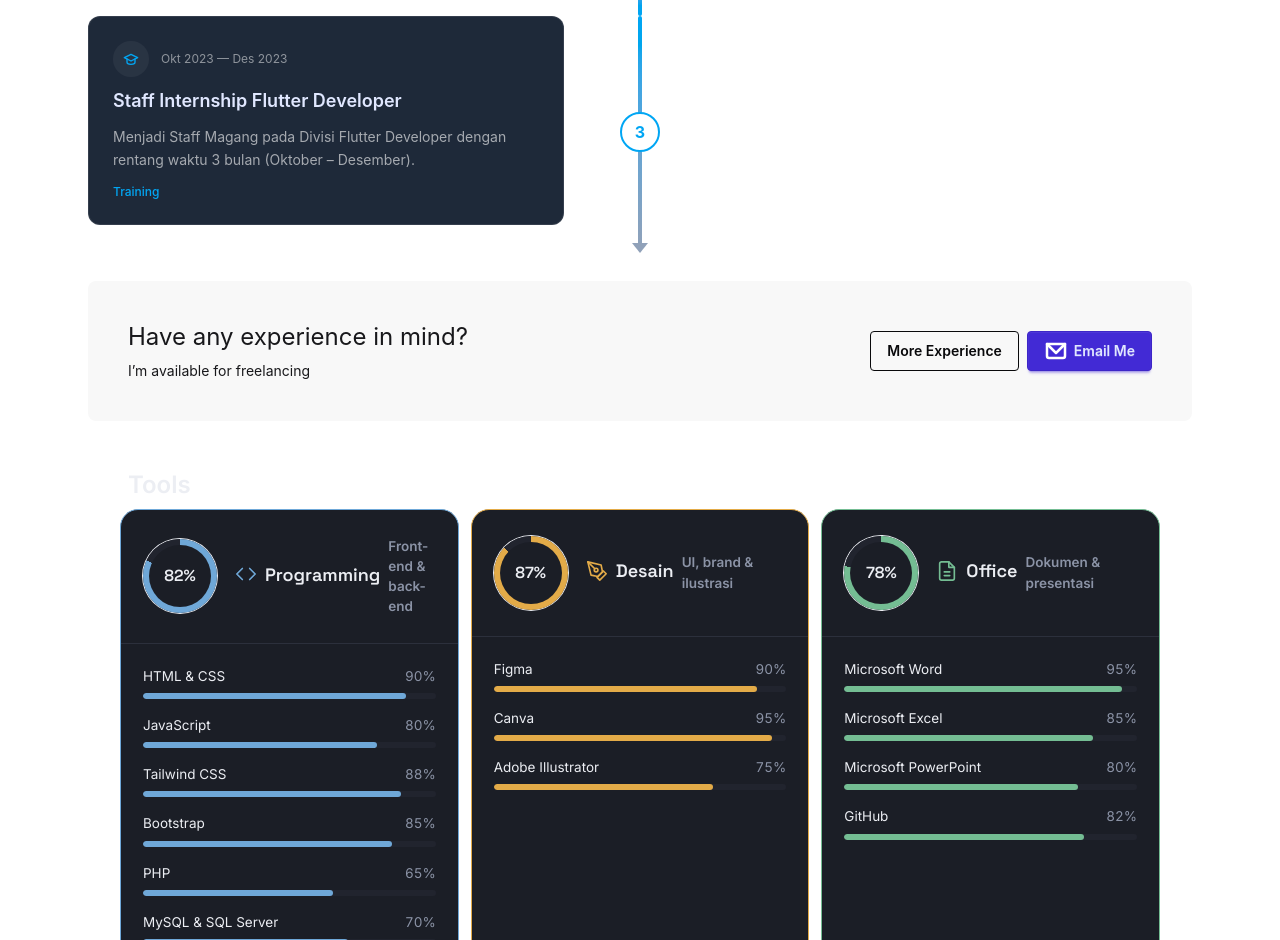
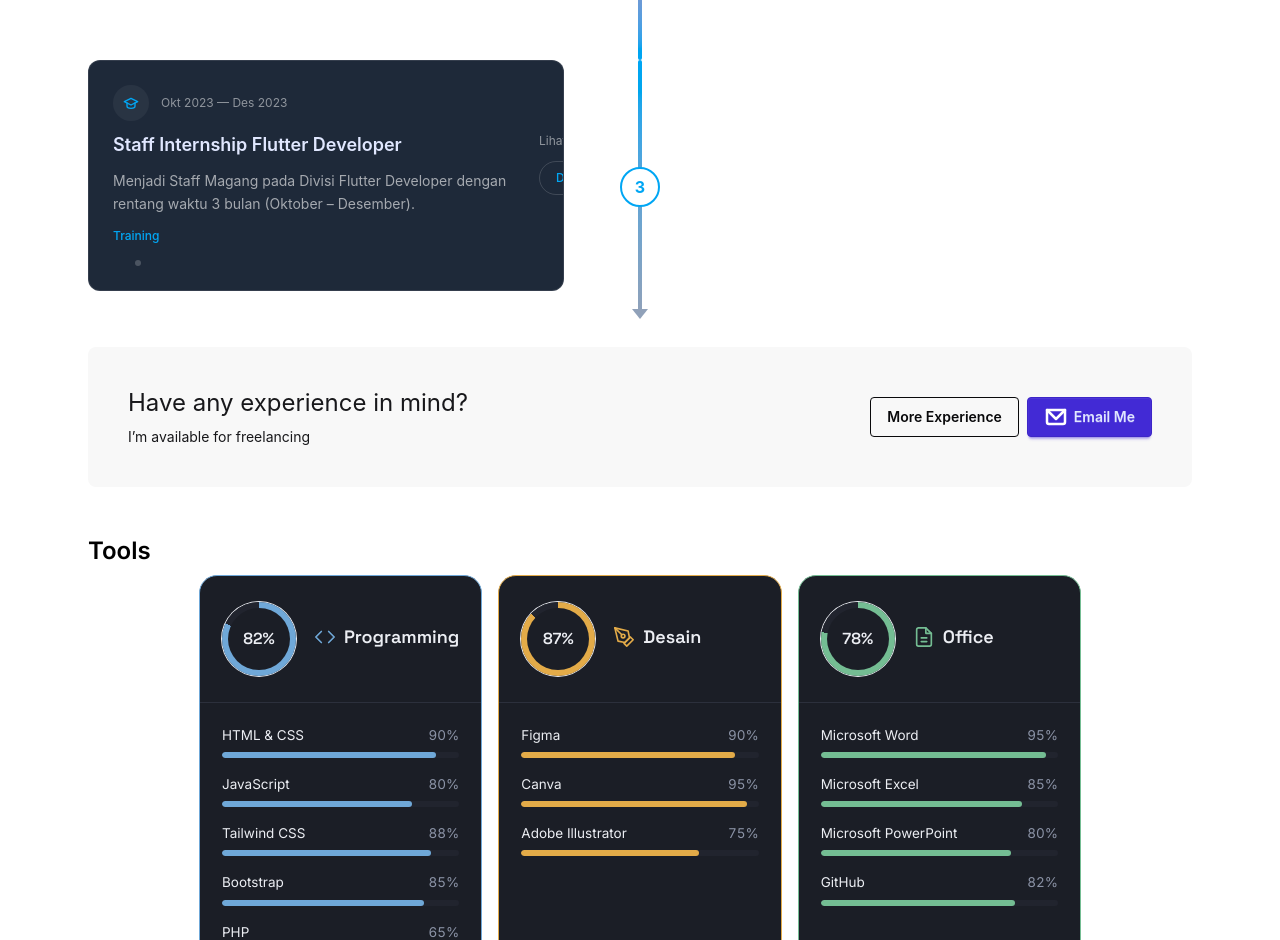
Before and after one commit to dzulfiqar03/DzulfiqarPortofolio_2026, a React (Vite) app: page / in a window 1280 px wide. Shown: the part 1860-2800 px from the top of the page. Built offline with nearby package versions, Linux system fonts and the light colour scheme.

Commit message:
My Portofolio 2026

```diff
--- a/src/App.tsx
+++ b/src/App.tsx
@@ -32,7 +32,7 @@ function App() {
     <>
       <div
         ref={progressRef}
-                className="fixed top-0 z-50 h-1 w-0 bg-primary"
+        className="fixed top-0 left-0 z-[9999] h-1 w-0 bg-primary"
         aria-hidden="true"
       />
       <Navbar />
@@ -42,10 +42,6 @@ function App() {
       <div className="bg-base-200">
         <Footer />
       </div>
-
-
-
-
 
       <style>{
         `
--- a/src/components/Tools.tsx
+++ b/src/components/Tools.tsx
@@ -125,18 +125,18 @@ export default function Tools() {
 
     return (
         <>
-            <section id="tools" className="wrap py-10">
-                <div className="flex flex-row justify-between items-start w-full p-2">
-                    <h2 className="text-lg lg:text-2xl font-bold primary-content">
+            <section id="tools" className="wrap  mx-auto px-6   py-10">
+                <div className="flex max-w-6xl mx-auto px-6  flex-row justify-between items-start w-full p-2">
+                    <h2 className="text-lg lg:text-2xl font-bold text-black">
                         Tools
                     </h2>
                 </div>
 
-                <div className="flex m-auto justify-evenly gap-3" id="category-grid">
+                <div className="grid lg:grid-cols-3 md:grid-cols-2 sm:grid-cols-1 gap-4  m-auto group w-max" id="category-grid">
                     {categories.map((cat) => (
                         <div
                             key={cat.id}
-                            className="card-tools w-100 reveal"
+                            className="card-tools group  hover:-rotate-6 hover:-translate-x-3 hover:-translate-y-3  reveal"
                             data-open="true"
                             style={{ "--accent": cat.accent } as React.CSSProperties}
                         >
@@ -157,7 +157,7 @@ export default function Tools() {
                                         />
                                         {cat.title}
                                     </h3>
-                                    <p>{cat.tagline}</p>
+
                                 </div>
                             </button>
 
@@ -182,10 +182,7 @@ export default function Tools() {
                     ))}
                 </div>
 
-                <div className="foot-note">
-                    <span className="dot"></span>Persentase mencerminkan tingkat kenyamanan
-                    penggunaan, bukan sertifikasi formal.
-                </div>
+
             </section>
 
             <style>
@@ -203,7 +200,7 @@ export default function Tools() {
 
     color: var(--text);
     font-family: "Inter", sans-serif;
-    max-width: 1040px;
+
     margin: 0 auto;
   }
 
@@ -237,7 +234,6 @@ export default function Tools() {
     border: 1px solid var(--border);
     border-radius: var(--radius);
     overflow: hidden;
-    transition: border-color 0.25s ease;
   }
   .card-tools[data-open="true"] {
     border-color: var(--accent, var(--border));
--- a/src/components/experiences/CardExperiences.tsx
+++ b/src/components/experiences/CardExperiences.tsx
@@ -1,16 +1,30 @@
+import {useState } from "react";
+import { ChevronRight } from "lucide-react";
 import type { ExpItem, Segment } from "./Experiences";
 
 interface CardExpProps {
-    item: ExpItem;
+  item: ExpItem & {
+    evidenceImage?: string;
+    evidenceCaption?: string;
+    documentationUrl?: string;
+  };
   accent: Segment;
   alignRight?: boolean;
+  onNavigate?: (id: ExpItem["id"]) => void;
 }
 
-// Small inline icons so the component has no extra dependency to install.
+
 function UsersIcon({ className }: { className?: string }) {
   return (
-        <svg viewBox="0 0 24 24" fill="none" stroke="currentColor" strokeWidth="2"
-            strokeLinecap="round" strokeLinejoin="round" className={className}>
+    <svg
+      viewBox="0 0 24 24"
+      fill="none"
+      stroke="currentColor"
+      strokeWidth="2"
+      strokeLinecap="round"
+      strokeLinejoin="round"
+      className={className}
+    >
       <path d="M17 21v-2a4 4 0 0 0-4-4H5a4 4 0 0 0-4 4v2" />
       <circle cx="9" cy="7" r="4" />
       <path d="M23 21v-2a4 4 0 0 0-3-3.87" />
@@ -21,8 +35,15 @@ function UsersIcon({ className }: { className?: string }) {
 
 function GraduationCapIcon({ className }: { className?: string }) {
   return (
-        <svg viewBox="0 0 24 24" fill="none" stroke="currentColor" strokeWidth="2"
-            strokeLinecap="round" strokeLinejoin="round" className={className}>
+    <svg
+      viewBox="0 0 24 24"
+      fill="none"
+      stroke="currentColor"
+      strokeWidth="2"
+      strokeLinecap="round"
+      strokeLinejoin="round"
+      className={className}
+    >
       <path d="M22 10 12 5 2 10l10 5 10-5Z" />
       <path d="M6 12v5c0 1.66 2.69 3 6 3s6-1.34 6-3v-5" />
     </svg>
@@ -31,8 +52,15 @@ function GraduationCapIcon({ className }: { className?: string }) {
 
 function BriefcaseIcon({ className }: { className?: string }) {
   return (
-        <svg viewBox="0 0 24 24" fill="none" stroke="currentColor" strokeWidth="2"
-            strokeLinecap="round" strokeLinejoin="round" className={className}>
+    <svg
+      viewBox="0 0 24 24"
+      fill="none"
+      stroke="currentColor"
+      strokeWidth="2"
+      strokeLinecap="round"
+      strokeLinejoin="round"
+      className={className}
+    >
       <rect x="2" y="7" width="20" height="14" rx="2" />
       <path d="M16 21V5a2 2 0 0 0-2-2h-4a2 2 0 0 0-2 2v16" />
     </svg>
@@ -53,8 +81,8 @@ function ExperienceTypeIcon({ type, className }: { type: string; className?: str
   return <BriefcaseIcon className={className} />;
 }
 
-export default function CardExperiences({ item, accent }: CardExpProps) {
-    const formatDate = (value: Date) =>
+export default function CardExperiences({ item, accent, onNavigate }: CardExpProps) {
+  const formatDate = (value: Date | string) =>
     new Date(value).toLocaleDateString("id-ID", {
       month: "short",
       year: "numeric",
@@ -62,17 +90,61 @@ export default function CardExperiences({ item, accent }: CardExpProps) {
 
   const experienceType = String(item.type).replaceAll("_", " ");
 
+  const slides = [
+    { id: "overview" as const },
+    ...(item.evidenceImage ? [
+        { id: "evidence" as const
+
+        }
+
+    ] : []),
+    { id: "documentation" as const },
+  ];
+
+  const [activeIndex, setActiveIndex] = useState(0);
+
+  const goToNext = (e: React.MouseEvent) => {
+    e.preventDefault();
+    e.stopPropagation();
+    setActiveIndex((prev) => (prev + 1) % slides.length);
+
+  };
+
+  const handleCardClick = () => {
+    if (onNavigate) {
+      onNavigate(item.id);
+    } else {
+      window.location.href = `/experiences/${item.id}`;
+    }
+  };
+
   return (
-        <a
-            href={`/experiences/${item.id}`}
-            className="group block rounded-xl border border-white/10 bg-gray-800 p-5 lg:p-6 transition-colors duration-300 hover:border-white/25"
+    <div
+      role="link"
+      tabIndex={0}
+      onClick={handleCardClick}
+      onKeyDown={(e) => e.key === "Enter" && handleCardClick()}
+
+      className="group relative block cursor-pointer overflow-hidden rounded-xl border border-white/10 bg-gray-800 p-5 lg:p-6 transition-colors duration-300 hover:border-white/25"
     >
+      {/* track slide: geser horizontal sesuai activeIndex */}
+      <div
+        className="flex transition-transform duration-500 ease-out"
+        style={{ transform: `translateX(-${activeIndex * 100}%)` }}
+      >
+        {slides.map((slide) => (
+          <div key={slide.id} className="w-full shrink-0 pr-1">
+            {slide.id === "overview" && (
               <div className="flex flex-col gap-3">
                 <div className="flex items-center gap-3">
-                    <span className={`flex h-9 w-9 shrink-0 items-center justify-center rounded-full bg-white/5 ${accent.text}`}>
+                  <span
+                    className={`flex h-9 w-9 shrink-0 items-center justify-center rounded-full bg-white/5 ${accent.text}`}
+                  >
                     <ExperienceTypeIcon type={item.type} className="h-4 w-4" />
                   </span>
-                    <p className="text-xs text-white/50">{formatDate(item.start_periode)} — {formatDate(item.end_periode)}</p>
+                  <p className="text-xs text-white/50">
+                    {formatDate(item.start_periode)} — {formatDate(item.end_periode)}
+                  </p>
                 </div>
 
                 <h3 className="text-base lg:text-lg font-semibold text-primary-content leading-snug">
@@ -87,6 +159,63 @@ export default function CardExperiences({ item, accent }: CardExpProps) {
                   {experienceType}
                 </span>
               </div>
+            )}
+
+            {slide.id === "evidence" && (
+              <div className="flex flex-col gap-3">
+                <p className={`text-xs font-medium ${accent.text}`}>Evidence</p>
+                <div className="aspect-video w-full overflow-hidden rounded-lg bg-white/5">
+                  <img
+                    src={item.evidenceImage}
+                    alt={item.evidenceCaption ?? item.title}
+                    className="h-full w-full object-cover"
+                  />
+                </div>
+                {item.evidenceCaption && (
+                  <p className="text-xs text-white/50">{item.evidenceCaption}</p>
+                )}
+              </div>
+            )}
+
+            {slide.id === "documentation" && (
+              <div className="flex h-full flex-col items-start justify-center gap-3 py-4">
+                <p className="text-xs text-white/50">Lihat rincian lengkap kegiatan ini</p>
+                <a
+                  href={item.documentationUrl ?? `/experiences/${item.id}`}
+                  onClick={(e) => e.stopPropagation()}
+                  className={`inline-flex items-center gap-2 rounded-full border border-white/15 px-4 py-2 text-xs font-medium ${accent.text} transition-colors hover:border-white/30`}
+                >
+                  Documentation
+                  <ChevronRight className="h-3.5 w-3.5" />
                 </a>
+              </div>
+            )}
+          </div>
+        ))}
+      </div>
+
+      {/* panah navigasi manual */}
+      <button
+        type="button"
+        onClick={goToNext}
+        aria-label="Next slide"
+        className="absolute right-3 top-1/2 -translate-y-1/2 flex h-7 w-7 items-center justify-center rounded-full bg-black/40 text-white/70 opacity-0 transition-opacity duration-300 hover:text-white group-hover:opacity-100"
+      >
+        <ChevronRight className="h-4 w-4" />
+      </button>
+
+      {slides.length > 1 && (
+        <div className="mt-4 flex items-center gap-1.5">
+          {slides.map((slide, i) => (
+            <span
+              key={slide.id}
+              className={`h-1.5 rounded-full transition-all duration-300 ${
+                i === activeIndex ? `w-4 ${accent?? "bg-white"}` : "w-1.5 bg-white/20"
+              }`}
+            />
+          ))}
+        </div>
+      )}
+    </div>
   );
 }
--- a/src/components/experiences/Experiences.tsx
+++ b/src/components/experiences/Experiences.tsx
@@ -60,7 +60,6 @@ export default function Experiences() {
         },
     ];
 
-    // Latest experience first.
     const sorted = [...expList].sort(
         (a, b) => b.start_periode.getTime() - a.start_periode.getTime()
     );
```
Also changed, not shown: src/components/Hero.tsx (+21 -13 lines). Lines whose indentation alone changed are shown as unchanged.
